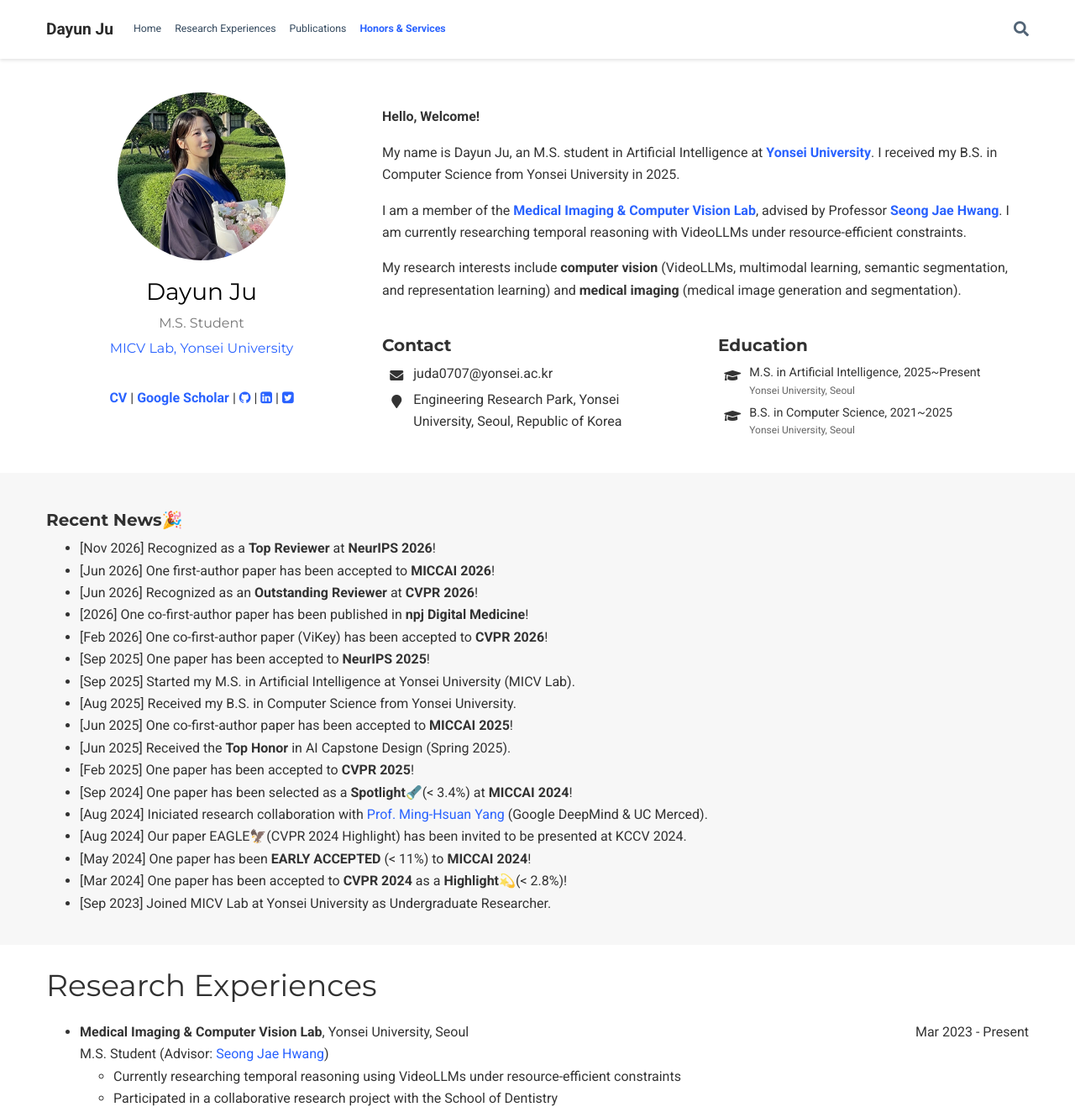
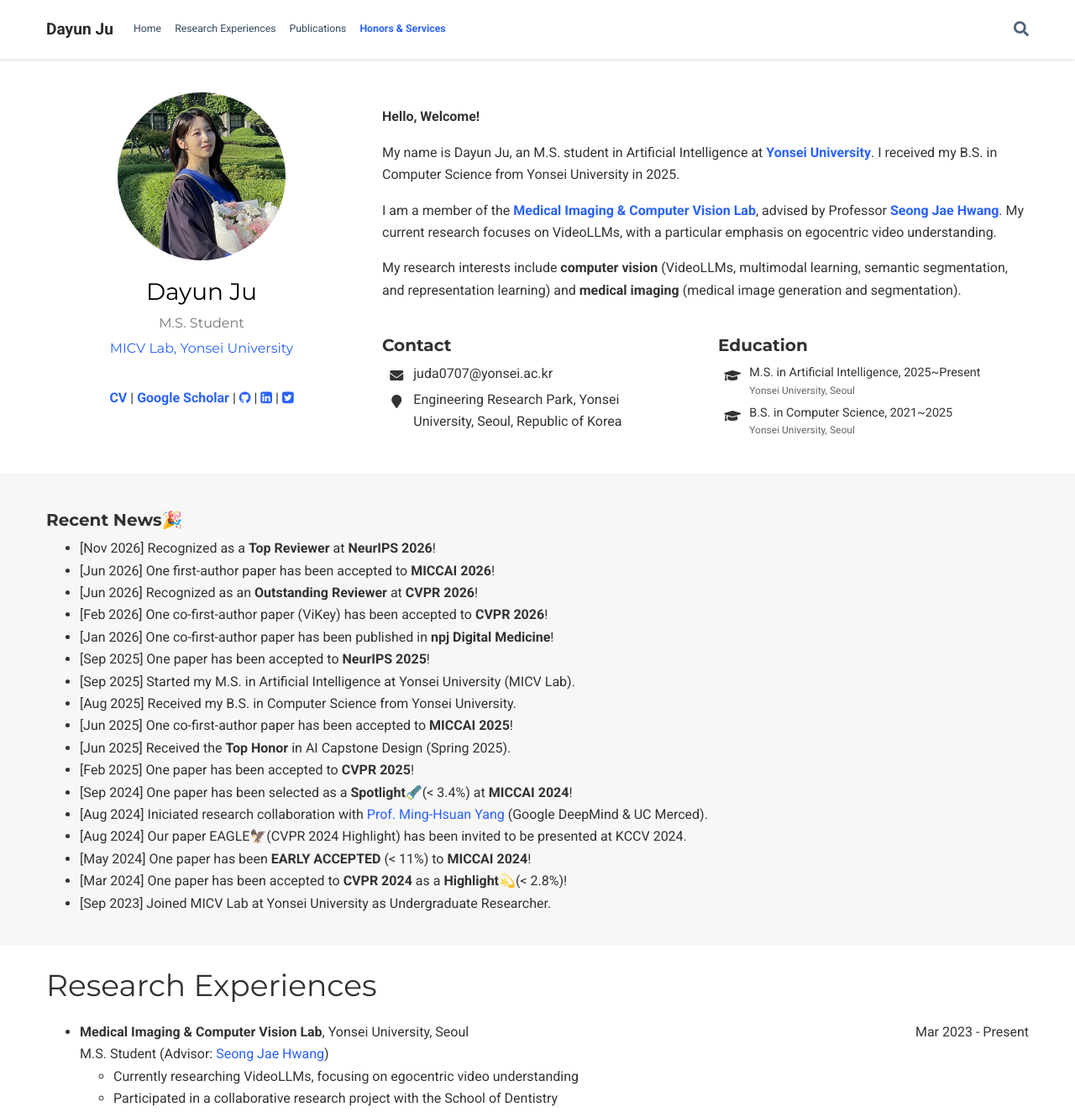
Before and after one commit to jdy77/jdy77.github.io, a plain HTML site: page index.html in a window 1280 px wide. Shown: the top 1324 px of the page at 84% size. Drawn offline with nearby package versions, Linux system fonts and the light colour scheme; some packages are replaced by stand-ins of ours; no server answers; some icons are missing.

Commit message:
261119_0401

```diff
--- a/index.html
+++ b/index.html
@@ -180,7 +180,7 @@
 <p>  I am a member of the
   <a href="https://micv.yonsei.ac.kr/home" target="_blank" rel="noopener"><strong>Medical Imaging & Computer Vision Lab</strong></a>,
   advised by Professor <a href="https://micv.yonsei.ac.kr/seongjae" target="_blank" rel="noopener"><strong>Seong Jae Hwang</strong></a>.
-  I am currently researching temporal reasoning with VideoLLMs under resource-efficient constraints.</p>
+  My current research focuses on VideoLLMs, with a particular emphasis on egocentric video understanding.</p>
 
 <p>My research interests include <b>computer vision</b> (VideoLLMs, multimodal learning, semantic segmentation, and representation learning)
   and <b>medical imaging</b> (medical image generation and segmentation).</p>
@@ -245,8 +245,8 @@
       <li> [Nov 2026] Recognized as a <b>Top Reviewer</b> at <b>NeurIPS 2026</b>!</li>
       <li> [Jun 2026] One first-author paper has been accepted to <b>MICCAI 2026</b>!</li>
       <li> [Jun 2026] Recognized as an <b>Outstanding Reviewer</b> at <b>CVPR 2026</b>!</li>
-      <li> [2026] One co-first-author paper has been published in <b>npj Digital Medicine</b>!</li>
       <li> [Feb 2026] One co-first-author paper (ViKey) has been accepted to <b>CVPR 2026</b>!</li>
+      <li> [Jan 2026] One co-first-author paper has been published in <b>npj Digital Medicine</b>!</li>
       <li> [Sep 2025] One paper has been accepted to <b>NeurIPS 2025</b>!</li>
       <li> [Sep 2025] Started my M.S. in Artificial Intelligence at Yonsei University (MICV Lab).</li>
       <li> [Aug 2025] Received my B.S. in Computer Science from Yonsei University.</li>
@@ -276,7 +276,7 @@
           <li> <div style="float:left"><b>Medical Imaging & Computer Vision Lab</b>, Yonsei University, Seoul</div><div style="float:right">Mar 2023 - Present </div> <br>
               M.S. Student (Advisor: <a href="https://micv.yonsei.ac.kr/seongjae" target="_blank" rel="noopener">Seong Jae Hwang</a>) <br>
               <ul>
-                <li>Currently researching temporal reasoning using VideoLLMs under resource-efficient constraints</li>
+                <li>Currently researching VideoLLMs, focusing on egocentric video understanding</li>
                 <li>Participated in a collaborative research project with the School of Dentistry</li>
               </ul>
           </li>
```
